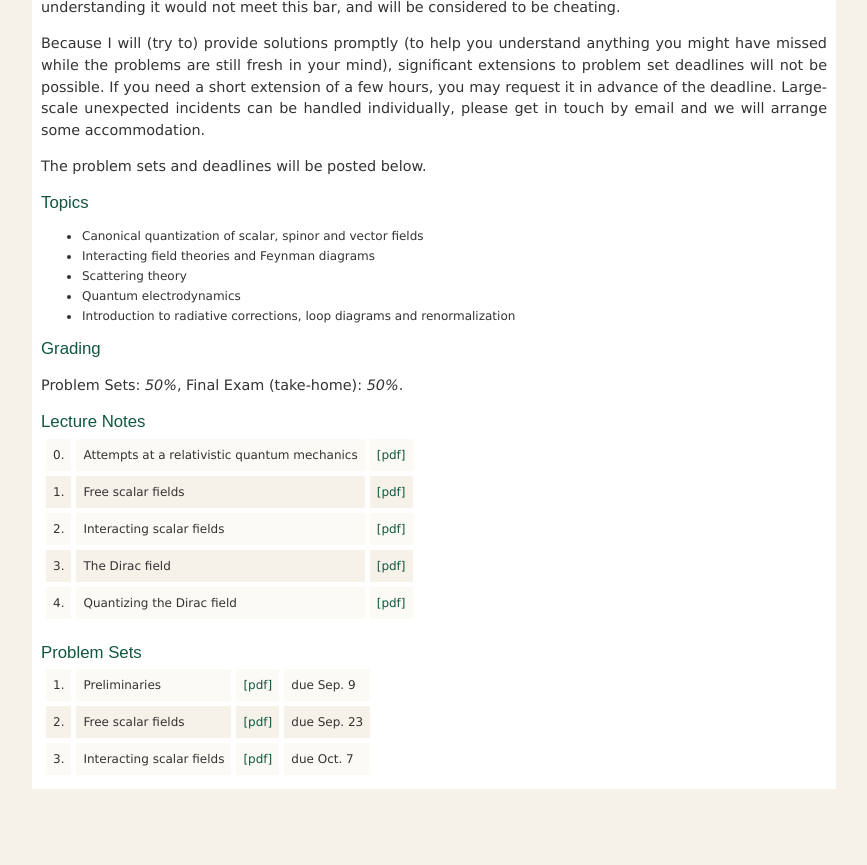
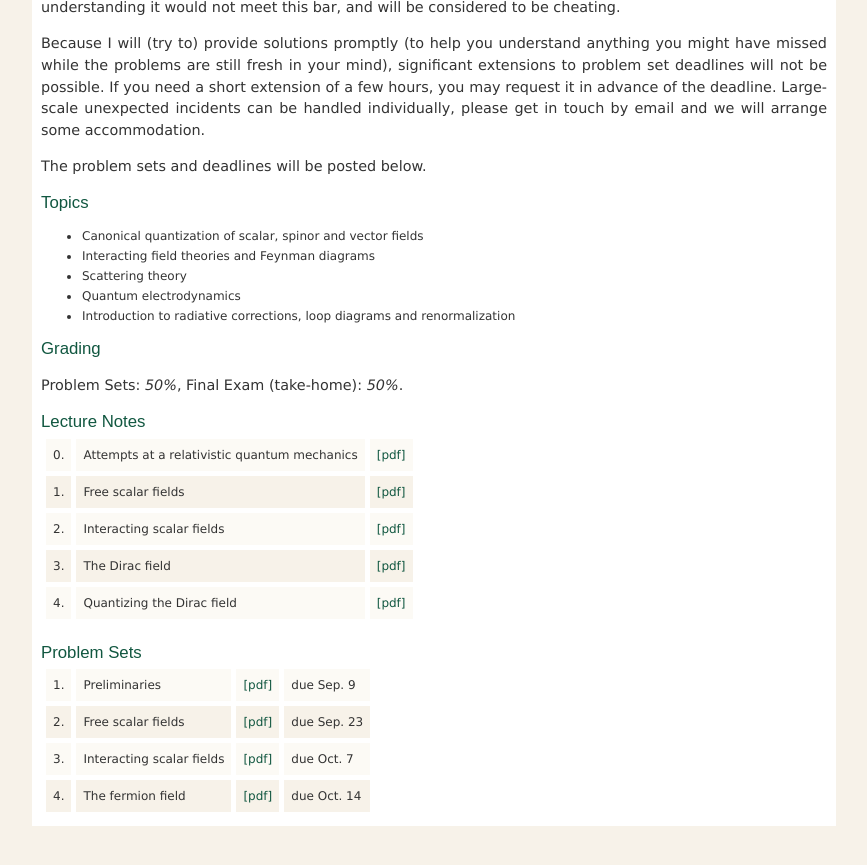
Before and after one commit to jozefdudek/personal_website, a Jekyll site: the page built from Phys721.html, in a window 1280 px wide and 900 px high, scrolled down 1381 px. Shown: the top 865 px of the window, without its empty margins (192-1059 px from the left). Built offline with Jekyll 4.4.1, drawn with Linux system fonts in a browser that asks for light colours.

Commit message:
added hw4

```diff
--- a/Phys721.html
+++ b/Phys721.html
@@ -267,19 +267,19 @@
       <td class="highlights">due Oct. 7</td>
     </tr>
 
-        <!--
+
 
 
       <tr class="highlights">
-        <td class="highlights"> 5. </td>
+        <td class="highlights"> 4. </td>
         <td class="highlights">The fermion field</td>
         <td class="highlights">
-          <a href="https://wm1693.box.com/s/47z19qg0ya3nt4ce257wqt43av1sqdf2">[pdf]</a>
+          <a href="https://wm1693.box.com/s/orssguu6s3txuh0b6o7y3xy3b34e5586">[pdf]</a>
         </td>
-        <td class="highlights">due Oct. 6</td>
+        <td class="highlights">due Oct. 14</td>
       </tr>
 
-
+        <!--
 
         <tr class="highlights">
         <td class="highlights"> 6. </td>
```
